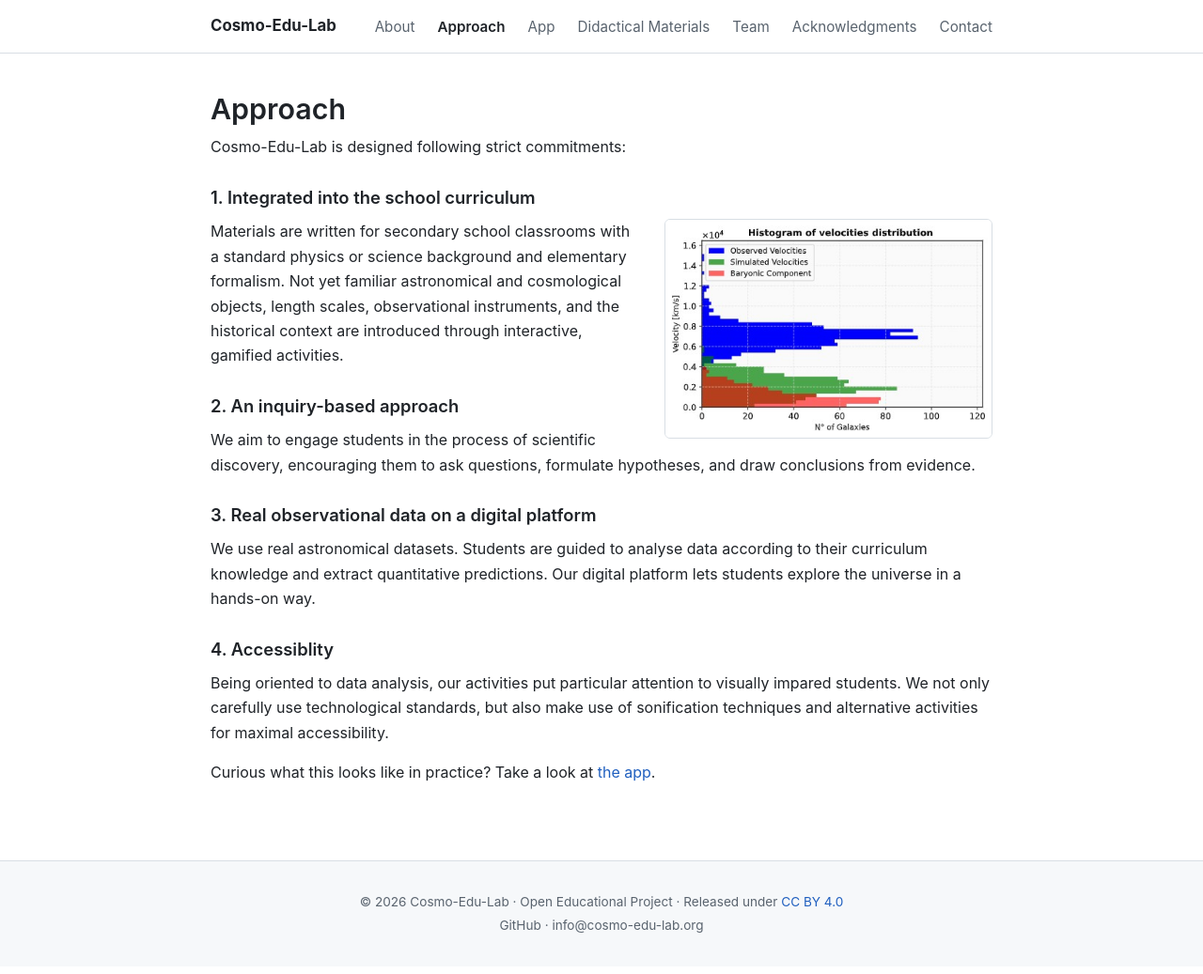
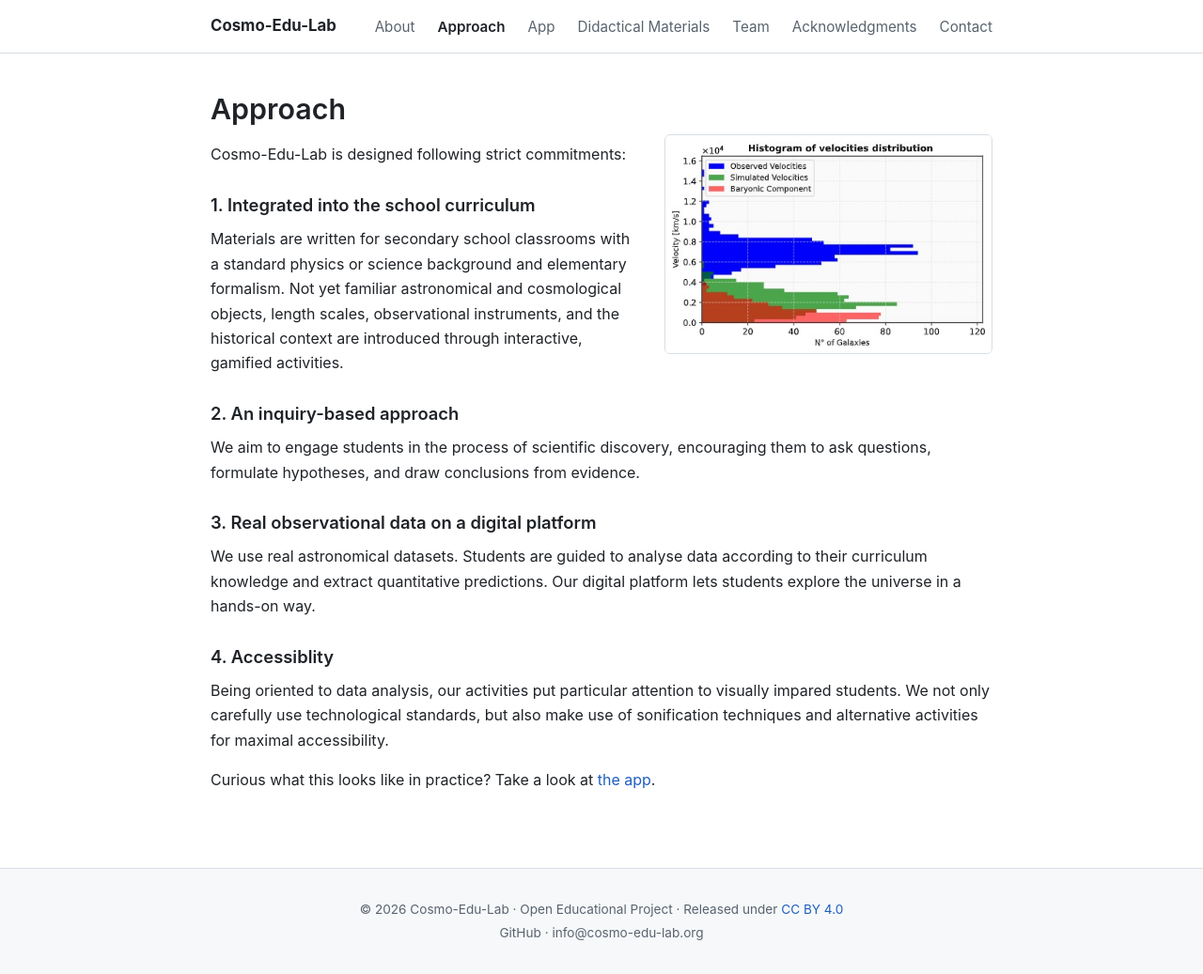
Before and after one commit to cosmo-edu-lab/cosmo-edu-lab.github.io, a Jekyll site: the page built from approach.md, in a window 1280 px wide and 1037 px high. Shown: the whole window at 94% size. Built offline with Jekyll 4.4.1, drawn with Linux system fonts in a browser that asks for light colours.

Commit message:
Update approach

```diff
--- a/approach.md
+++ b/approach.md
@@ -7,11 +7,14 @@ description: "The three commitments behind Cosmo-Edu-Lab's educational materials
 # image_alt: "Students analysing data on a tablet"
 ---
 
+![Image of a plot during data manipulation]({{ '/assets/images/immagine_istogramma.jpg' | relative_url }} "Image of a plot during data manipulation"){: .float-right}
+
 Cosmo-Edu-Lab is designed following strict commitments:
 
 ### 1. Integrated into the school curriculum
+{: .no-float-clear}
 
-![Image of a plot during data manipulation]({{ '/assets/images/immagine_istogramma.jpg' | relative_url }} "Image of a plot during data manipulation"){: .float-right} Materials are written for secondary school classrooms with a standard physics or science background and elementary formalism. Not yet familiar astronomical and cosmological objects, length scales, observational instruments, and the historical context are introduced through interactive, gamified activities.
+Materials are written for secondary school classrooms with a standard physics or science background and elementary formalism. Not yet familiar astronomical and cosmological objects, length scales, observational instruments, and the historical context are introduced through interactive, gamified activities.
 
 ### 2. An inquiry-based approach
 {: .no-float-clear}
```
